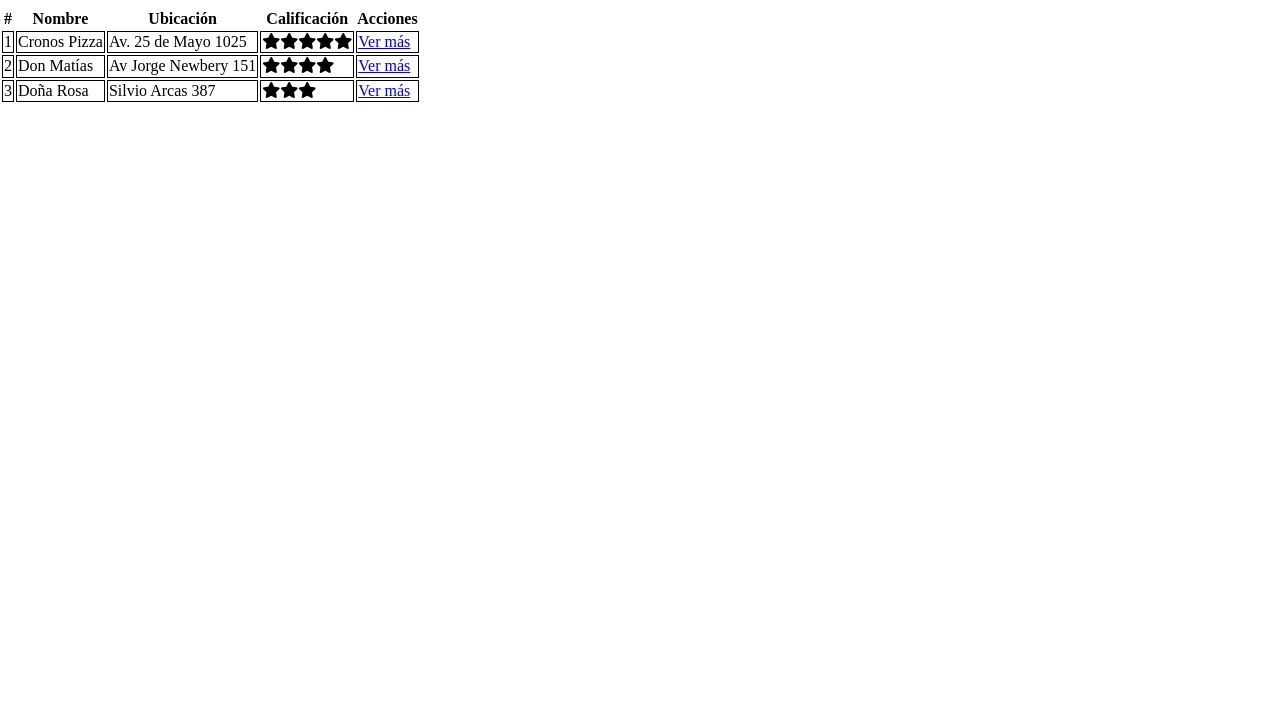
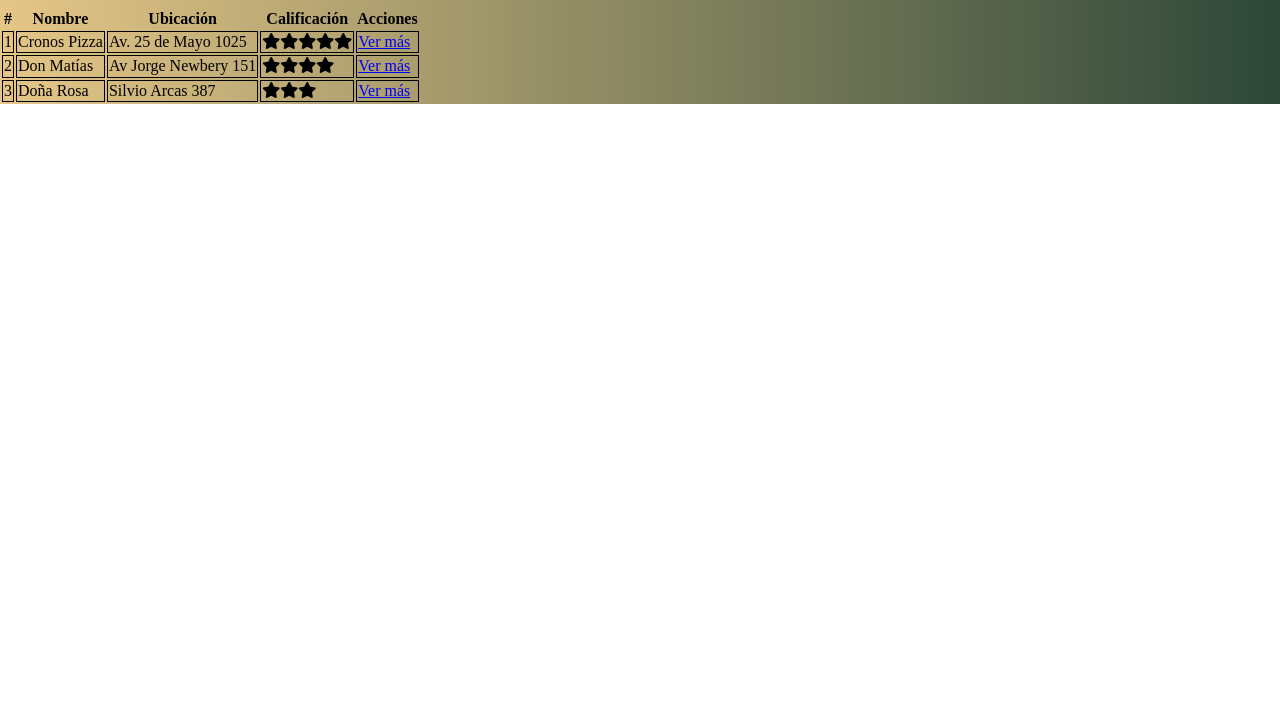
Before and after one commit to LRedolfi/boletines, a plain HTML site: page index.html in a window 1280 px wide. Shown: the part 73-800 px from the top of the page. Drawn offline with Linux system fonts and the light colour scheme.

Commit message:
Agregado fondo gradiente

```diff
--- a/recursos/css/main.css
+++ b/recursos/css/main.css
@@ -1,3 +1,15 @@
+/*
+    Negro: #121619ff
+    Verde: #2d4739ff
+    Verde agua: #09814aff
+    Turquesa: #80ffecff
+    Dorado: #e5c687ff
+*/
+.container{
+    background: #2d4739ff;
+    background: -webkit-linear-gradient(to left,#2d4739ff,#e5c687ff);
+    background: linear-gradient(to left,#2d4739ff,#e5c687ff);
+}
 td{
     border: solid 1px;
 }
```
